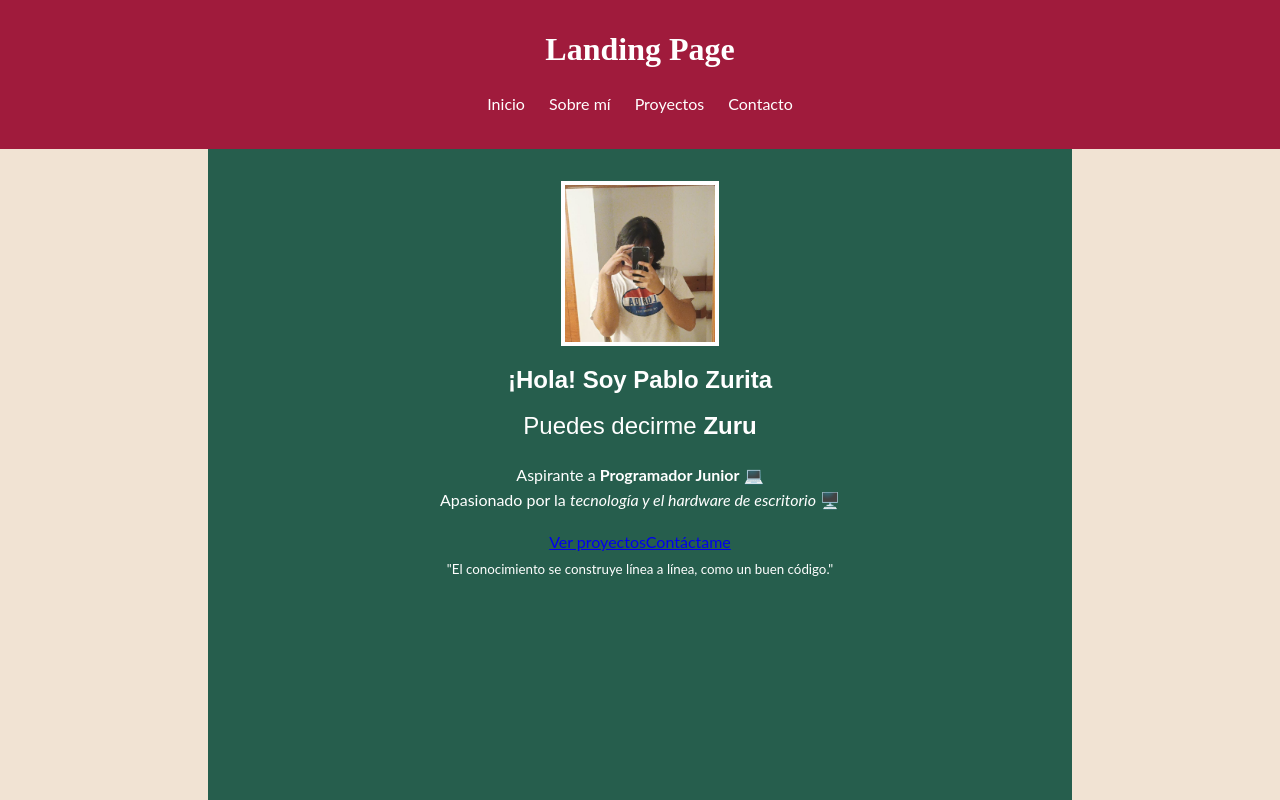
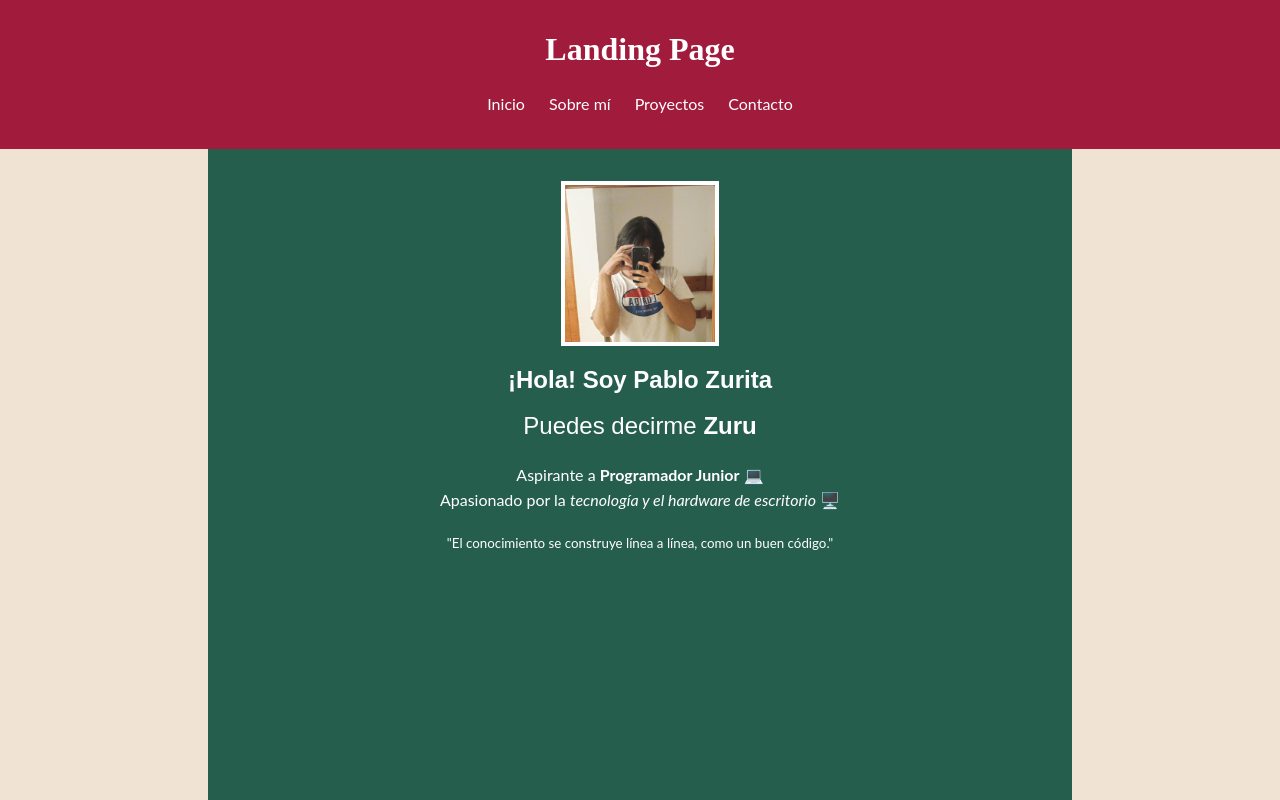
Before and after one commit to ZuritaPablo/LandingPage, an Angular app: page / in a window 1280 px wide. Shown: the top 800 px of the page. Built offline with nearby package versions, Linux system fonts and the light colour scheme.

Commit message:
Test de subir uno

```diff
--- a/src/app/home/home.html
+++ b/src/app/home/home.html
@@ -8,10 +8,6 @@
     <p class="lead mb-4">Aspirante a <span class="negrita">Programador Junior</span> 💻 <br>
     Apasionado por la <span class="cursiva">tecnología y el hardware de escritorio</span> 🖥️</p>
 
-    <div class="d-flex justify-content-center flex-wrap gap-3">
-      <a href="#proyectos" class="btn btn-light px-4 py-2">Ver proyectos</a>
-      <a href="#contacto" class="btn btn-outline-light px-4 py-2">Contáctame</a>
-    </div>
 
     <div class="mt-5">
       <small class="text-light">"El conocimiento se construye línea a línea, como un buen código."</small>
```
